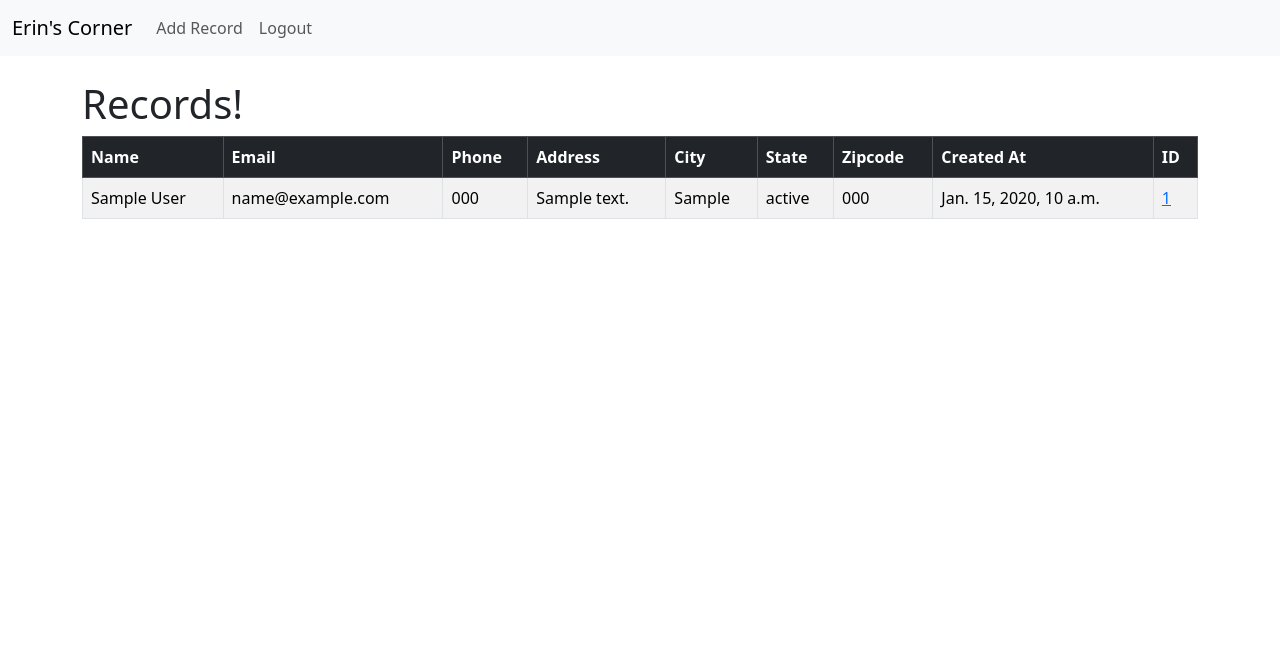
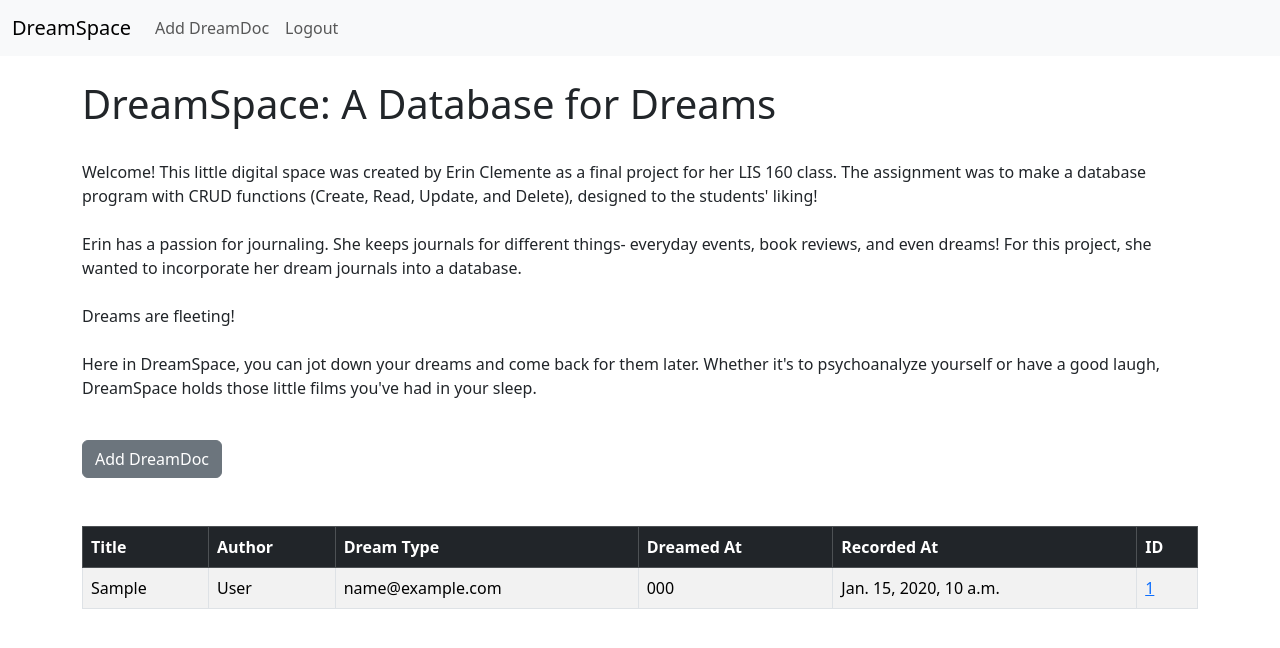
Before and after one commit to erinclemente/ClementeErin_LIS160Project, a Django app: page / in a window 1280 px wide. Shown: the top 648 px of the page. Run offline with Django 5.2, Linux system fonts and the light colour scheme; the first user in the database is signed in; tables that the repository leaves empty hold one stand-in row (Sample ...).

Commit message:
EditedForDreamSpace

```diff
--- a/website/models.py
+++ b/website/models.py
@@ -2,14 +2,14 @@ from django.db import models
 
 class Record(models.Model):
 	created_at = models.DateTimeField(auto_now_add=True)
-	first_name = models.CharField(max_length=50)
-	last_name = models.CharField(max_length=50)
-	email = models.CharField(max_length=100)
-	phone = models.CharField(max_length=20)
+	first_name = models.CharField(max_length=100)
+	last_name = models.CharField(max_length=100)
+	email = models.CharField(max_length=50)
+	phone = models.CharField(max_length=50)
 	address = models.CharField(max_length=100)
-	city = models.CharField(max_length=50)
-	state = models.CharField(max_length=50)
-	zipcode = models.CharField(max_length=20)
+	city = models.CharField(max_length=100)
+	state = models.CharField(max_length=100)
+	zipcode = models.CharField(max_length=100)
 
 	def __str__(self):
 		return(f"{self.first_name} {self.last_name}")
--- a/website/templates/add_record.html
+++ b/website/templates/add_record.html
@@ -8,6 +8,7 @@
 	{{ form.as_p }}
 	<br/>
 		<button type="submit" class="btn btn-primary">Add Record</button>
+		<a href="{% url 'home' %}" class= "btn btn-secondary">Return home</a>
 	</form>
 </div>
 {% endblock %}
--- a/website/templates/base.html
+++ b/website/templates/base.html
@@ -3,7 +3,7 @@
   <head>
     <meta charset="utf-8">
     <meta name="viewport" content="width=device-width, initial-scale=1">
-    <title>Erin's Corner</title>
+    <title>DreamSpace by ELC</title>
     <link href="https://cdn.jsdelivr.net/npm/bootstrap@5.3.3/dist/css/bootstrap.min.css" rel="stylesheet" integrity="sha384-QWTKZyjpPEjISv5WaRU9OFeRpok6YctnYmDr5pNlyT2bRjXh0JMhjY6hW+ALEwIH" crossorigin="anonymous">
   </head>
   <body>
--- a/website/templates/home.html
+++ b/website/templates/home.html
@@ -4,19 +4,19 @@
 
 {% if user.is_authenticated %}
 
-<h1>Records!</h1>
+<h1>DreamSpace: A Database for Dreams</h1><br/>
+<p>Welcome! This little digital space was created by Erin Clemente as a final project for her LIS 160 class. The assignment was to make a database program with CRUD functions (Create, Read, Update, and Delete), designed to the students' liking!<br/><br/> Erin has a passion for journaling. She keeps journals for different things- everyday events, book reviews, and even dreams! For this project, she wanted to incorporate her dream journals into a database.<br/><br/>Dreams are fleeting! <br/><br/>Here in DreamSpace, you can jot down your dreams and come back for them later. Whether it's to psychoanalyze yourself or have a good laugh, DreamSpace holds those little films you've had in your sleep. </p><br/>
+
+<a href="{% url 'add_record' %}" class= "btn btn-secondary">Add DreamDoc</a><br/><br/><br/>
 
 <table class="table table-striped table-hover table-bordered">
   <thead class="table-dark">
     <tr>
-      <th scope="col">Name</th>
-      <th scope="col">Email</th>
-      <th scope="col">Phone</th>
-      <th scope="col">Address</th>
-      <th scope="col">City</th>
-      <th scope="col">State</th>
-      <th scope="col">Zipcode</th>
-      <th scope="col">Created At</th>
+      <th scope="col">Title</th>
+      <th scope="col">Author</th>
+      <th scope="col">Dream Type</th>
+      <th scope="col">Dreamed At</th>
+      <th scope="col">Recorded At</th>
       <th scope="col">ID</th>
     </tr>
   </thead>
@@ -24,14 +24,10 @@
     {% if records %}
       {% for record in records %}
         <tr>
-            <td>{{ record.first_name }}
-            {{ record.last_name }}</td>
+            <td>{{ record.first_name }}</td>
+            <td>{{ record.last_name }}</td>
             <td>{{ record.email }}</td>
             <td>{{ record.phone }}</td>
-            <td>{{ record.address }}</td>
-            <td>{{ record.city }}</td>
-            <td>{{ record.state }}</td>
-            <td>{{ record.zipcode }}</td>
             <td>{{ record.created_at }}</td>
             <td><a href="{% url 'record' record.id %}">{{ record.id }}</a></td>
         </tr>
@@ -39,7 +35,6 @@
     {% endif %}
   </tbody>
 </table>
-
 
 
 {% else %}
--- a/website/templates/navbar.html
+++ b/website/templates/navbar.html
@@ -1,6 +1,6 @@
 <nav class="navbar navbar-expand-lg bg-body-tertiary">
   <div class="container-fluid">
-    <a class="navbar-brand" href="{% url 'home' %}">Erin's Corner</a>
+    <a class="navbar-brand" href="{% url 'home' %}"> DreamSpace</a>
     <button class="navbar-toggler" type="button" data-bs-toggle="collapse" data-bs-target="#navbarSupportedContent" aria-controls="navbarSupportedContent" aria-expanded="false" aria-label="Toggle navigation">
       <span class="navbar-toggler-icon"></span>
     </button>
@@ -9,7 +9,7 @@
 
         {% if user.is_authenticated %}
         <li class="nav-item">
-          <a class="nav-link" href="{% url 'add_record' %}">Add Record</a>
+          <a class="nav-link" href="{% url 'add_record' %}">Add DreamDoc</a>
         </li>
         <li class="nav-item">
           <a class="nav-link" href="{% url 'logout' %}">Logout</a>
--- a/website/templates/record.html
+++ b/website/templates/record.html
@@ -3,12 +3,11 @@
 
 <div class="card">
   <div class="card-header">
-    Quote
+    <i><b>{{ customer_record.first_name }}</b></i>
   </div>
   <div class="card-body">
     <blockquote class="blockquote mb-0">
       <p>
-      	{{ customer_record.first_name }} {{ customer_record.last_name }}<br/>
       	{{ customer_record.email }}<br/>
         {{ customer_record.phone }}<br/>
         {{ customer_record.address }}<br/>
--- a/website/views.py
+++ b/website/views.py
@@ -8,7 +8,7 @@ def home(request):
 	records = Record.objects.all()
 
 
-	# Check to see if loggin in
+	# this checks to see if you're logging in
 	if request.method == 'POST':
 		username = request.POST['username']
 		password = request.POST['password']
@@ -16,10 +16,10 @@ def home(request):
 		user = authenticate(request, username=username, password=password)
 		if user is not None:
 			login(request, user)
-			messages.success(request, "You have been logged in!")
+			messages.success(request, "You have successfully logged in. Welcome back!")
 			return redirect('home')
 		else:
-			messages.success(request, "There was an error logging in... :(")
+			messages.success(request, "Woah, there... There was an error logging in :(")
 			return redirect('home')
 	else:
 		return render(request, 'home.html', {'records':records})
```
Also changed, not shown: website/forms.py (+10 -9 lines).
